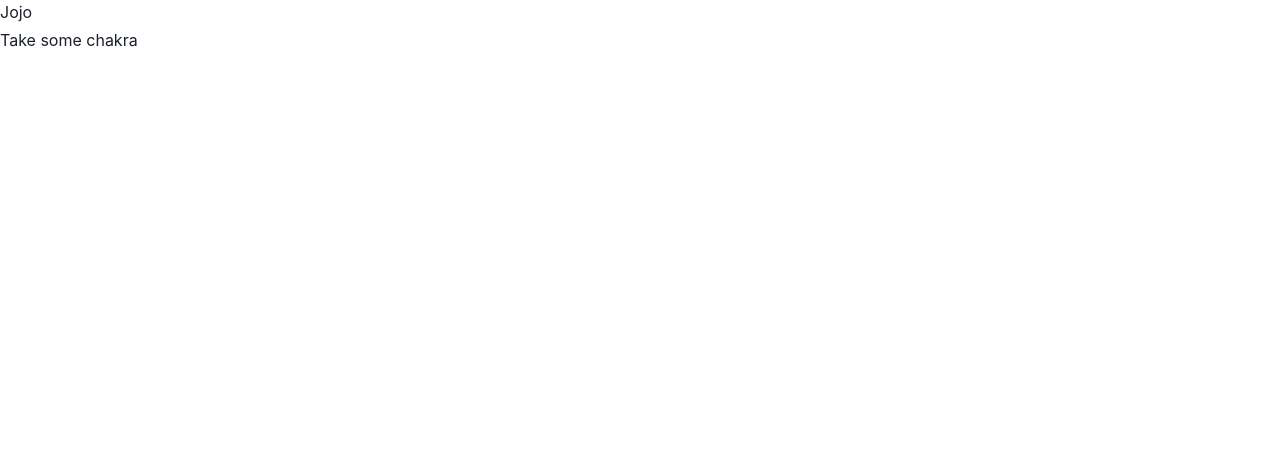
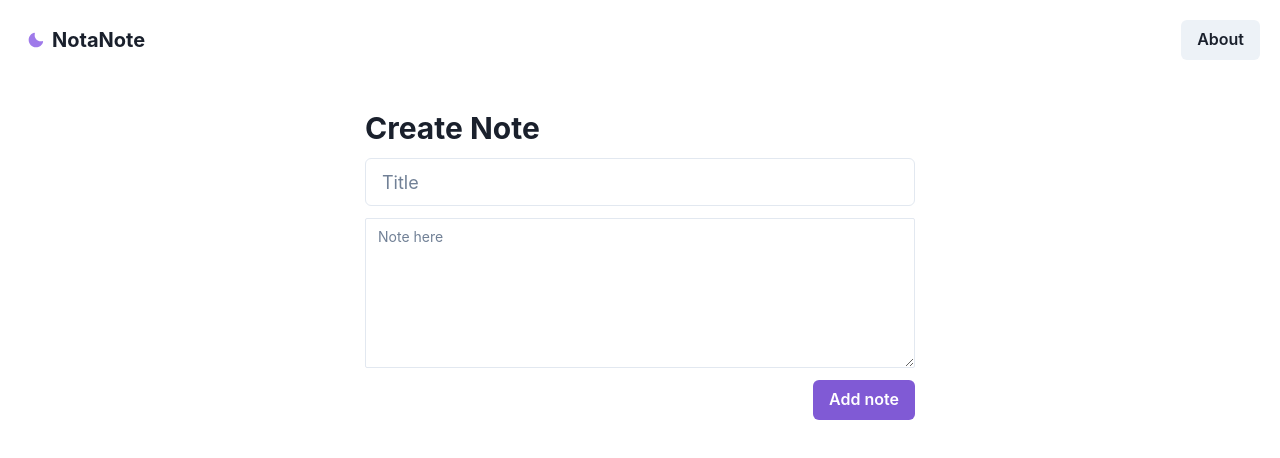
Before and after one commit to nooradn/locka-note, a React (Vite) app: page / in a window 1280 px wide. Shown: the top 458 px of the page. Built offline with nearby package versions, Linux system fonts and the light colour scheme.

Commit message:
build header and create note form using chakra ui

```diff
--- a/package.json
+++ b/package.json
@@ -10,6 +10,7 @@
     "preview": "vite preview"
   },
   "dependencies": {
+    "@chakra-ui/icons": "^2.1.1",
     "@chakra-ui/react": "^2.8.2",
     "@emotion/react": "^11.11.1",
     "@emotion/styled": "^11.11.0",
@@ -21,6 +22,7 @@
     "@types/react": "^18.2.37",
     "@types/react-dom": "^18.2.15",
     "@vitejs/plugin-react": "^4.2.0",
+    "chakra-loader": "^1.0.3",
     "eslint": "^8.53.0",
     "eslint-plugin-react": "^7.33.2",
     "eslint-plugin-react-hooks": "^4.6.0",
--- a/src/App.jsx
+++ b/src/App.jsx
@@ -1,19 +1,14 @@
-import { AbsoluteCenter, Box } from "@chakra-ui/react";
 import React from "react";
-import { Editable, EditablePreview, EditableTextarea } from "@chakra-ui/react";
+import PageHeader from "./components/PageHeader.jsx";
+import CreateNoteForm from "./components/CreateForm.jsx";
 
 function App() {
   return (
     <>
-      <p>Jojo</p>
-      <Editable defaultValue="Take some chakra">
-        <EditablePreview />
-        <EditableTextarea />
-      </Editable>
+      <PageHeader />
+      <CreateNoteForm />
     </>
   );
 }
 
-function Jojo() {}
-
 export default App;
--- /dev/null
+++ b/src/components/CreateForm.jsx
@@ -0,0 +1,37 @@
+import {
+  Button,
+  Center,
+  FormControl,
+  Heading,
+  Input,
+  Textarea,
+  Flex,
+  Spacer,
+} from "@chakra-ui/react";
+import React from "react";
+
+function CreateNoteForm() {
+  return (
+    <Center>
+      <FormControl maxW={550} m={30}>
+        <Heading mb={3} size="lg">
+          Create Note
+        </Heading>
+        <Input type="text" placeholder="Title" mb={3} size="lg" />
+        <Textarea
+          type="text"
+          placeholder="Note here"
+          mb={3}
+          h={150}
+          size="sm"
+        />
+        <Flex>
+          <Spacer />
+          <Button colorScheme="purple">Add note</Button>
+        </Flex>
+      </FormControl>
+    </Center>
+  );
+}
+
+export default CreateNoteForm;
--- /dev/null
+++ b/src/components/PageHeader.jsx
@@ -0,0 +1,31 @@
+import React from "react";
+import {
+  Flex,
+  Box,
+  Spacer,
+  Heading,
+  Button,
+  Center,
+} from "@chakra-ui/react";
+import { MoonIcon } from "@chakra-ui/icons";
+
+function PageHeader() {
+  return (
+    <>
+      <Box>
+        <Flex m={5} minWidth="max-content" alignItems="center" gap="2">
+          <Flex p="2">
+            <Center>
+              <MoonIcon mr={2} color={'purple.400'}/>
+            </Center>
+            <Heading size="md">NotaNote</Heading>
+          </Flex>
+          <Spacer />
+            <Button >About</Button>
+        </Flex>
+      </Box>
+    </>
+  );
+}
+
+export default PageHeader;
```
Also changed, not shown: 1 other file (tests, documents, lock files or other folders).
